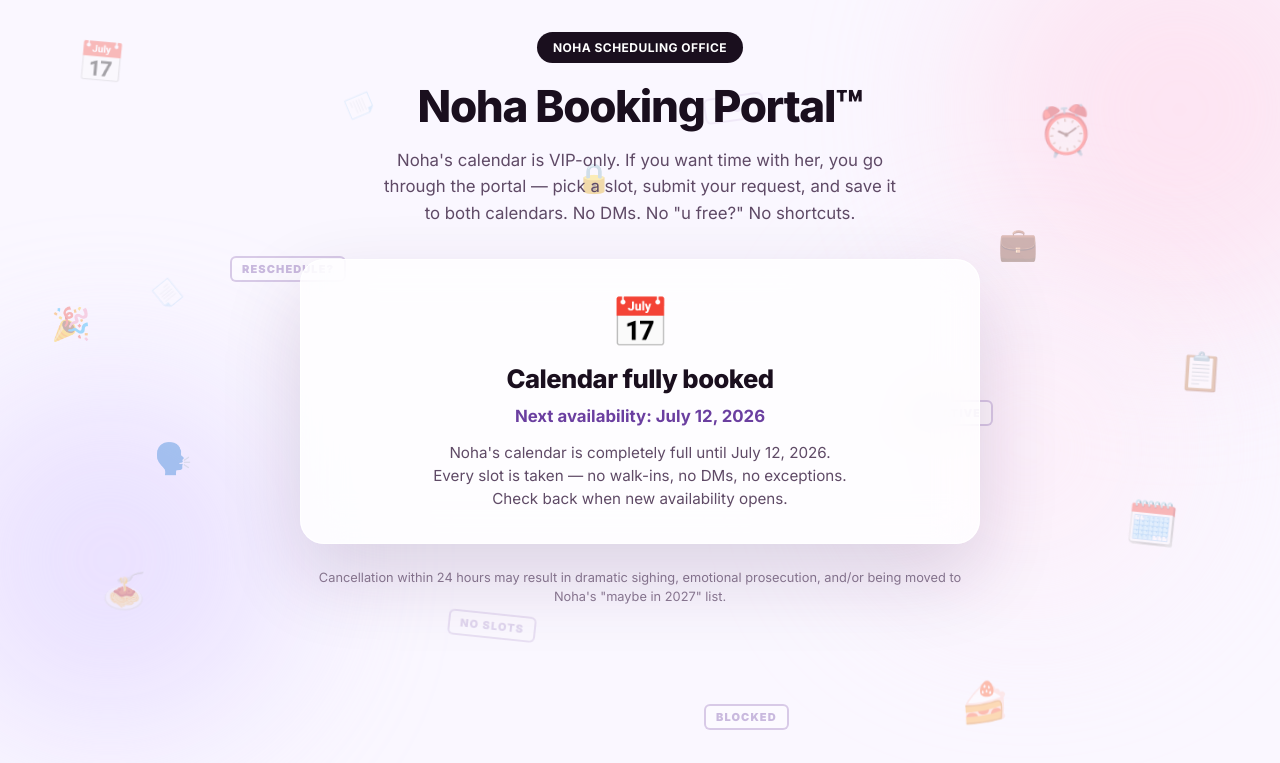
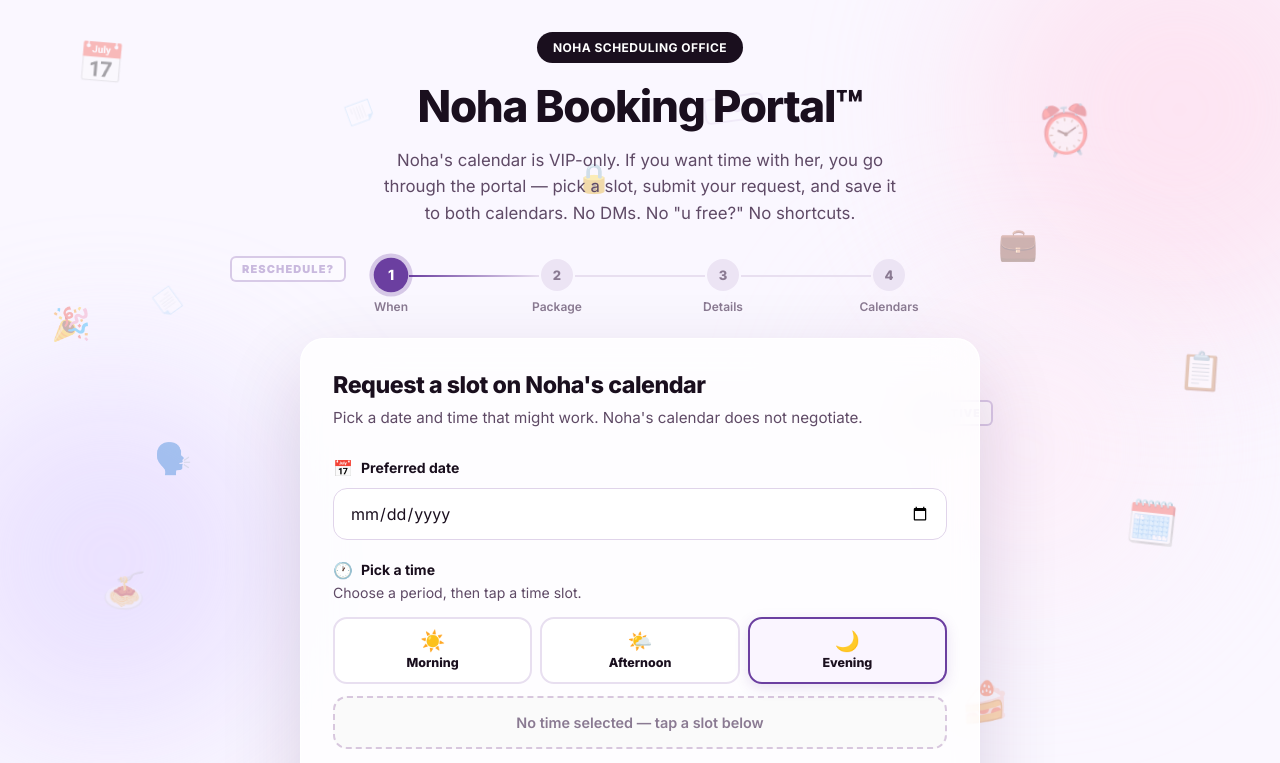
Before and after one commit to nohaelsheweikh/noha-booking-portal, a React (Vite) app: page / in a window 1280 px wide. Shown: the top 763 px of the page. Built offline with nearby package versions, Linux system fonts and the light colour scheme; no server answers.

Commit message:
Block bookings until July 12, 2026

```diff
--- a/src/App.css
+++ b/src/App.css
@@ -333,35 +333,6 @@ body {
   transform: scale(1.08);
 }
 
-.booked-out-notice {
-  text-align: center;
-  padding: 48px 32px;
-}
-
-.booked-out-icon {
-  font-size: 3rem;
-  margin-bottom: 12px;
-}
-
-.booked-out-notice h2 {
-  margin: 0 0 12px;
-  font-size: 1.6rem;
-  font-weight: 800;
-  letter-spacing: -0.02em;
-}
-
-.booked-out-date {
-  margin: 0 0 16px;
-  font-size: 1.05rem;
-  font-weight: 700;
-  color: var(--purple);
-}
-
-.booked-out-notice .step-desc {
-  margin: 0 auto;
-  max-width: 420px;
-}
-
 .form-card {
   background: var(--glass);
   backdrop-filter: blur(20px);
--- a/src/components/booking/BookedOutNotice.jsx
+++ /dev/null
@@ -1,17 +0,0 @@
-import { BOOKED_OUT_TITLE, bookedOutMessage } from "../../constants/copy";
-import { formatBookingOpensDate } from "../../constants/availability";
-
-export default function BookedOutNotice() {
-  const opensOn = formatBookingOpensDate();
-
-  return (
-    <div className="form-card booked-out-notice fade-in">
-      <div className="booked-out-icon" aria-hidden="true">
-        📅
-      </div>
-      <h2>{BOOKED_OUT_TITLE}</h2>
-      <p className="booked-out-date">Next availability: {opensOn}</p>
-      <p className="step-desc">{bookedOutMessage(opensOn)}</p>
-    </div>
-  );
-}
--- a/src/constants/availability.js
+++ b/src/constants/availability.js
@@ -1,9 +1,4 @@
-export const BOOKING_OPENS_ON = "2026-07-12";
-
-export function isBeforeBookingOpens() {
-  const today = new Date().toISOString().split("T")[0];
-  return today < BOOKING_OPENS_ON;
-}
+export const BOOKING_OPENS_ON = "2026-07-13";
 
 export function getMinBookingDate() {
   const today = new Date().toISOString().split("T")[0];
@@ -13,12 +8,3 @@ export function getMinBookingDate() {
 export function isDateBookable(date) {
   return Boolean(date) && date >= getMinBookingDate();
 }
-
-export function formatBookingOpensDate() {
-  const [year, month, day] = BOOKING_OPENS_ON.split("-").map(Number);
-  return new Date(year, month - 1, day).toLocaleDateString("en-US", {
-    month: "long",
-    day: "numeric",
-    year: "numeric",
-  });
-}
--- a/src/constants/copy.js
+++ b/src/constants/copy.js
@@ -43,9 +43,3 @@ export const CALENDAR_SECTION_SUB =
 
 export const GUEST_CALENDAR_SUB = "Your proof that you actually got on her calendar";
 export const HOST_CALENDAR_SUB = "For Noha — because she definitely didn't enter this herself";
-
-export const BOOKED_OUT_TITLE = "Calendar fully booked";
-export const bookedOutMessage = (opensOn) =>
-  `Noha's calendar is completely full until ${opensOn}. ` +
-  "Every slot is taken — no walk-ins, no DMs, no exceptions. " +
-  "Check back when new availability opens.";
--- a/src/containers/BookingWizardContainer.jsx
+++ b/src/containers/BookingWizardContainer.jsx
@@ -2,8 +2,6 @@ import {
   HERO_SUBTITLE,
   PORTAL_NAME,
 } from "../constants/copy";
-import { isBeforeBookingOpens } from "../constants/availability";
-import BookedOutNotice from "../components/booking/BookedOutNotice";
 import BookingForm from "../components/booking/BookingForm";
 import FinePrint from "../components/layout/FinePrint";
 import Hero from "../components/layout/Hero";
@@ -35,10 +33,6 @@ export default function BookingWizardContainer({ wizard }) {
     <PageLayout>
       <Hero title={PORTAL_NAME} subtitle={HERO_SUBTITLE} />
 
-      {isBeforeBookingOpens() ? (
-        <BookedOutNotice />
-      ) : (
-        <>
       <StepIndicator currentStep={step} />
 
       <BookingForm
@@ -60,8 +54,6 @@ export default function BookingWizardContainer({ wizard }) {
         onSubmit={handleNext}
         onBack={goBack}
       />
-        </>
-      )}
 
       <FinePrint />
     </PageLayout>
```
Lines whose indentation alone changed are shown as unchanged.
